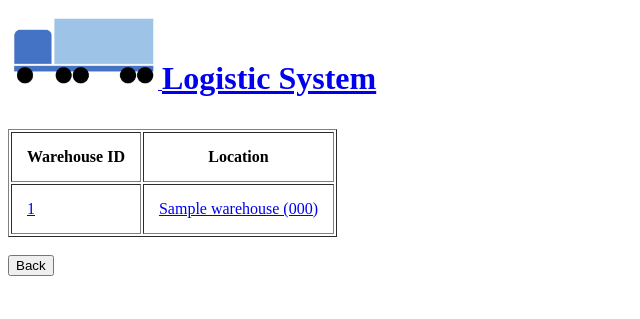
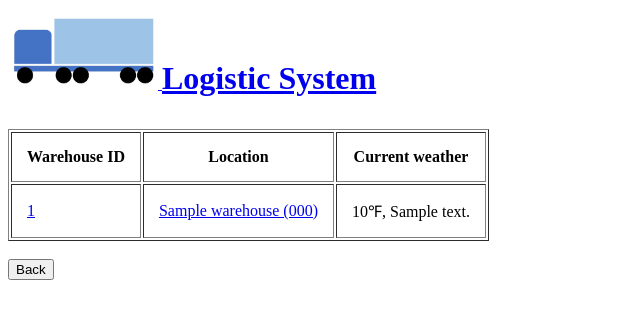
Before and after one commit to juliatangwc/shopify-production-engineer-intern-challenge, a Flask app: page /warehouse in a window 1280 px wide. Shown: the top 319 px of the page, without its empty margins (0-640 px from the left). Run offline with Flask 2, Linux system fonts and the light colour scheme; tables that the repository leaves empty hold one stand-in row (values such as "Sample post"); parts of the project's set-up code (start-up, migrations or seed data) failed here and were passed over.

Commit message:
Added weather info

```diff
--- a/helper.py
+++ b/helper.py
@@ -7,7 +7,7 @@ from datetime import datetime
 
 #Open weather updates every hour
 #Store weather data by city to save on API calls
-weather_timestamp = None
+
 weather_cache = {}
 
 def is_float(input_string):
@@ -69,22 +69,49 @@ def get_city_geocode(city_name):
 
     return coordinates
 
+
 def get_current_weather(warehouse):
     """Given an warehouse object.
-    Make an API call to Open Weather.
-    Obtain current weather """
+    Make an API call to Open Weather to obtain current weather.
+    Parse data and return a weather dictionary with temp and description.
+    """
 
-    current_time = datetime.now()
-
-    if weather_cache[warehouse.warehouse_id] and weather_timestamp:
-        difference = current_time - weather_timestamp
-        if
-
-    lat= warehouse.lat
-    lon= warehouse.lon
+    lat = warehouse.lat
+    lon = warehouse.lon
     api_key = os.environ["OPEN_WEATHER_KEY"]
 
     resp = requests.get("https://api.openweathermap.org/data/2.5/weather",
-    params={"lat": lat, "lon":lon, "units":"imperial", "appid":api_key})
+                        params={"lat": lat, "lon":lon, "units":"imperial", "appid":api_key})
 
     data = resp.json()
+
+    description = data['weather'][0]['description']
+    temp = int(data['main']['temp'])
+
+    weather = {'description':description, 'temp':temp}
+
+    return weather
+
+def get_weather_info(warehouse):
+    """Check if up-to-date weather info exits in weather cache.
+        If so, return.
+        If not, make API call to update info."""
+
+    #Get current time
+    current_time = datetime.now()
+
+    #Check if weather cache exists
+    if weather_cache.get(warehouse.warehouse_id):
+        diff = current_time - weather_cache[warehouse.warehouse_id]['timestamp']
+        if diff.total_seconds() < 3600: #Open weather updates weather info every hour (3600seconds)
+            return weather_cache[warehouse.warehouse_id]
+        else:
+            weather = get_current_weather(warehouse) #Make API request for updated weather info
+            weather['timestamp'] = current_time
+            weather_cache[warehouse.warehouse_id] = weather #set weather_cache
+            return weather_cache[warehouse.warehouse_id]
+    else:
+        weather = get_current_weather(warehouse) #Make API request for updated weather info
+        weather['timestamp'] = current_time
+        weather_cache[warehouse.warehouse_id] = weather #set weather_cache
+        return weather_cache[warehouse.warehouse_id]
--- a/server.py
+++ b/server.py
@@ -61,7 +61,13 @@ def show_inventory():
 
     inventory = Inventory.get_all_inventory()
 
-    return render_template('inventory.html', inventory = inventory)
+    warehouses = Warehouse.get_all_warehouses_by_id()
+    weather = {}
+    for warehouse in warehouses:
+        weather_info = helper.get_weather_info(warehouse)
+        weather[warehouse.warehouse_id] = weather_info
+
+    return render_template('inventory.html', inventory = inventory, weather=weather)
 
 @app.route("/inventory/<sku>")
 def show_item_details(sku):
@@ -150,7 +156,12 @@ def locate_item():
 def show_warehouse_list():
     """Show a list of all warehouse."""
     warehouses = Warehouse.get_all_warehouses_by_id()
-    return render_template("warehouse.html", warehouses=warehouses)
+
+    weather = {}
+    for warehouse in warehouses:
+        weather_info = helper.get_weather_info(warehouse)
+        weather[warehouse.warehouse_id] = weather_info
+    return render_template("warehouse.html", warehouses=warehouses, weather=weather)
 
 @app.route("/warehouse/<warehouse_id>")
 def show_warehouse_details(warehouse_id):
@@ -158,10 +169,9 @@ def show_warehouse_details(warehouse_id):
 
     warehouse = Warehouse.get_warehouse_by_id(warehouse_id)
 
-
-
     if warehouse:
-        return render_template("warehouse_details.html", warehouse=warehouse)
+        weather = helper.get_weather_info(warehouse)
+        return render_template("warehouse_details.html", warehouse=warehouse, weather=weather)
     else:
         flash ("Warehouse does not exist. Please see complete list of current warehouses.")
         return redirect("/warehouse")
--- a/templates/inventory.html
+++ b/templates/inventory.html
@@ -12,6 +12,7 @@
             <th>Unit</th>
             <th>Unit Cost</th>
             <th>Warehouse</th>
+            <th>Weather</th>
         </tr>
     </thead>
     <tbody>
@@ -24,6 +25,8 @@
             <td>{{item.unit}}</td>
             <td>{{item.unit_cost}}</td>
             <td><a href="/warehouse/{{item.warehouse.warehouse_id}}">{{item.warehouse.city_name}}({{item.warehouse.city_code}})</a></td>
+            {% set id = item.warehouse.warehouse_id %}
+            <td>{{weather[id]['temp']}}&#8457;, {{weather[id]['description']}}</td>
         </tr>
         {% endfor %}
     </tbody>
--- a/templates/warehouse.html
+++ b/templates/warehouse.html
@@ -7,6 +7,7 @@
         <tr>
             <th>Warehouse ID</th>
             <th>Location</th>
+            <th>Current weather</th>
         </tr>
     </thead>
     <tbody>
@@ -14,6 +15,8 @@
         <tr>
             <td><a href="/warehouse/{{warehouse.warehouse_id}}">{{warehouse.warehouse_id}}</a></td>
             <td><a href="/warehouse/{{warehouse.warehouse_id}}">{{warehouse.city_name}} ({{warehouse.city_code}})</a></td>
+            {% set id = warehouse.warehouse_id %}
+            <td>{{weather[id]['temp']}}&#8457;, {{weather[id]['description']}}</td>
         </tr>
         {% endfor %}
     </tbody>
--- a/templates/warehouse_details.html
+++ b/templates/warehouse_details.html
@@ -6,6 +6,7 @@
 <h2>Warehouse {{warehouse.warehouse_id}} at {{warehouse.city_name}} - Details</h2>
 
 <p><b>Location:</b>{{warehouse.city_name}} ({{warehouse.city_code}})</p>
+<p><b>Current weather:</b>{{weather.temp}}&#8457;, {{weather.description}}</p>
 
 <p><b>Inventory:</b></p>
 <table border="1" cellpadding="15">
```
